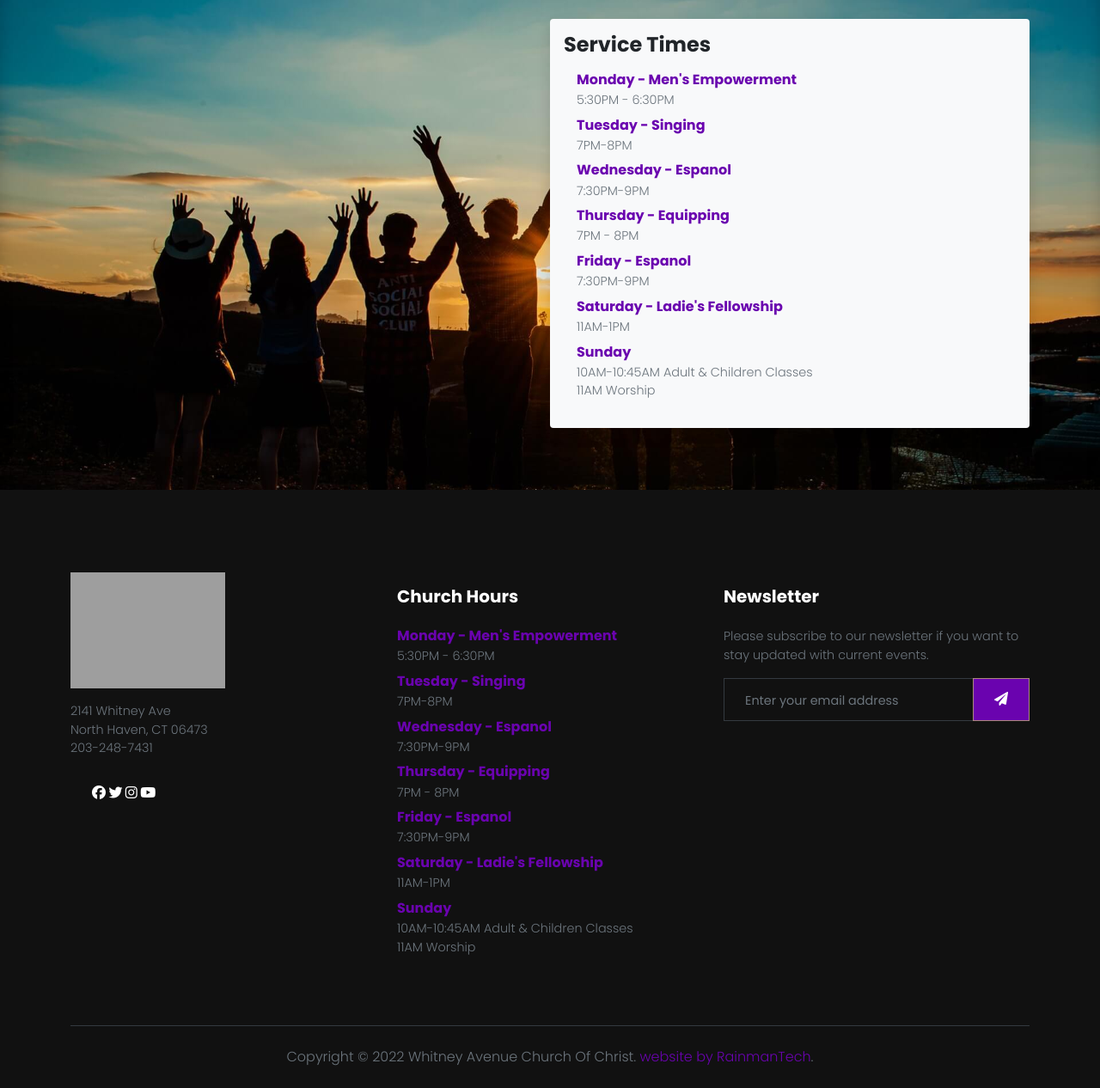
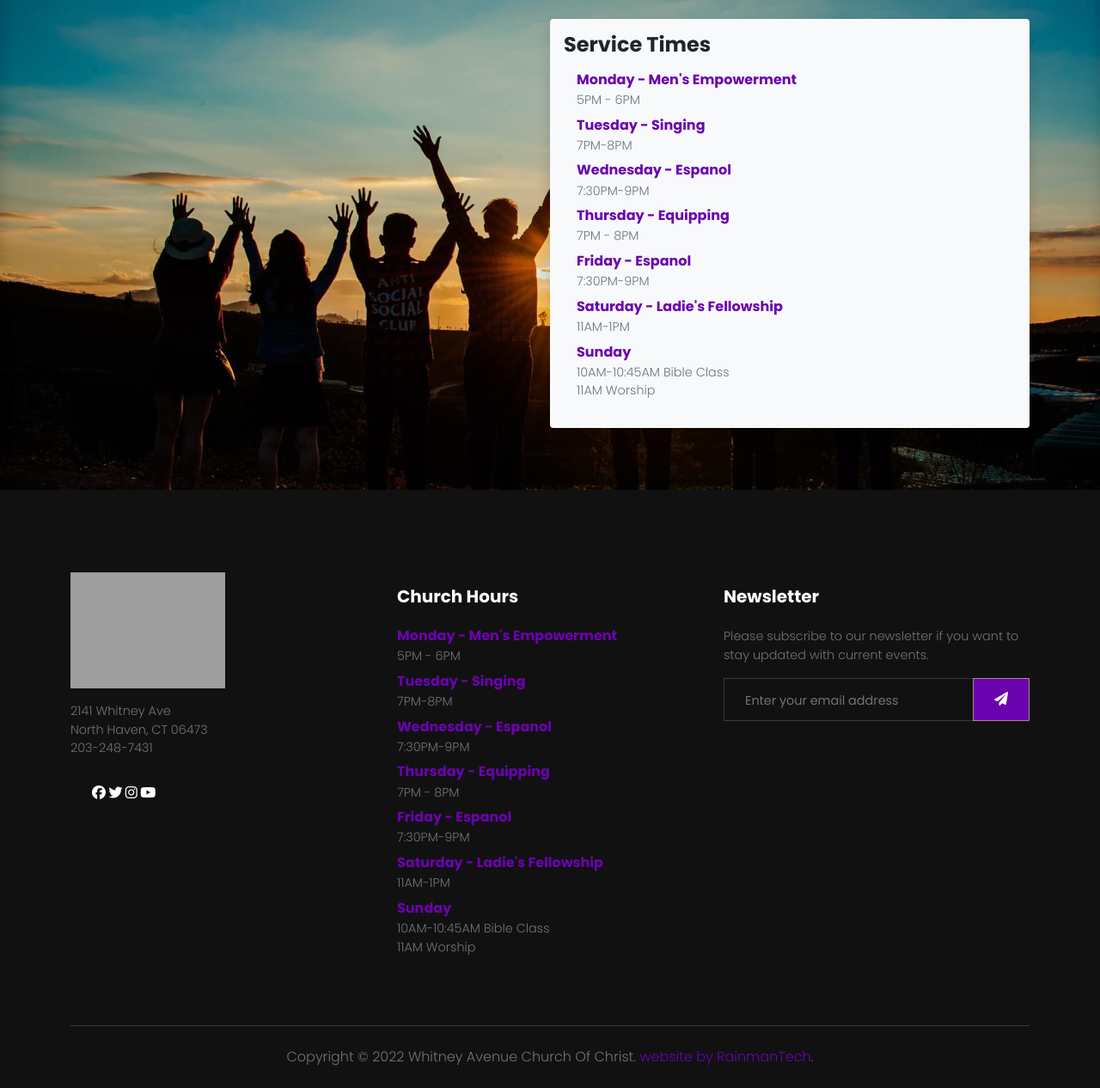
Before and after one commit to tyrainman427/whitneyavenuechurch, a Django app: page / in a window 1280 px wide. Shown: the part 2615-3881 px from the top of the page at 86% size. Run offline with Django 3.2, Linux system fonts and the light colour scheme; some libraries are stand-ins or nearby versions; some web fonts are replaced; grey boxes are pictures that could not be loaded.

Commit message:
New updates to index

```diff
--- a/whitney/whitneyapp/templates/whitneyapp/base.html
+++ b/whitney/whitneyapp/templates/whitneyapp/base.html
@@ -76,7 +76,7 @@
             <ul class="list-unstyled">
               <li class="mb-2">
                 <h6 class="mb-1 text-primary">Monday - Men's Empowerment</a></h6>
-                <p class="text-muted text-small text-fancy mb-0">5:30PM - 6:30PM</p>
+                <p class="text-muted text-small text-fancy mb-0">5PM - 6PM</p>
               </li>
               <li class="mb-2">
                 <h6 class="mb-1 text-primary">Tuesday - Singing</a></h6>
@@ -100,7 +100,7 @@
               </li>
               <li class="mb-2">
                 <h6 class="mb-1 text-primary">Sunday</h6>
-                <p class="text-muted text-small text-fancy mb-0">10AM-10:45AM Adult & Children Classes</p>
+                <p class="text-muted text-small text-fancy mb-0">10AM-10:45AM Bible Class</p>
                 <p class="text-muted text-small text-fancy mb-0">11AM Worship</p>
               </li>
             </ul>
--- a/whitney/whitneyapp/templates/whitneyapp/index.html
+++ b/whitney/whitneyapp/templates/whitneyapp/index.html
@@ -390,7 +390,7 @@
                       <ul class="list-unstyled">
                         <li class="mb-2">
                           <h6 class="mb-1 text-primary">Monday - Men's Empowerment</a></h6>
-                          <p class="text-muted text-small text-fancy mb-0">5:30PM - 6:30PM</p>
+                          <p class="text-muted text-small text-fancy mb-0">5PM - 6PM</p>
                         </li>
                         <li class="mb-2">
                           <h6 class="mb-1 text-primary">Tuesday - Singing</a></h6>
@@ -414,7 +414,7 @@
                         </li>
                         <li class="mb-2">
                           <h6 class="mb-1 text-primary">Sunday</h6>
-                          <p class="text-muted text-small text-fancy mb-0">10AM-10:45AM Adult & Children Classes</p>
+                          <p class="text-muted text-small text-fancy mb-0">10AM-10:45AM Bible Class</p>
                           <p class="text-muted text-small text-fancy mb-0">11AM Worship</p>
                         </li>
                       </ul>
```
